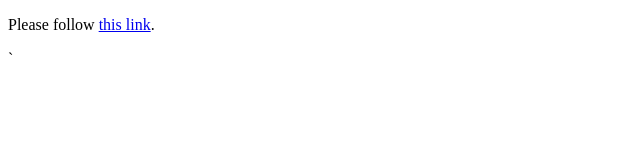
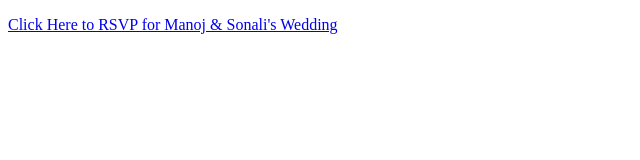
Before and after one commit to Patelso9/redirect, a plain HTML site: page index.html in a window 1280 px wide. Shown: the whole page, without its empty margins (0-640 px from the left). Drawn offline with Linux system fonts and the light colour scheme.

Commit message:
update †ext

```diff
--- a/index.html
+++ b/index.html
@@ -4,6 +4,6 @@
     <meta http-equiv="refresh" content="7; url='https://eqrco.de/a/PO1gUl'" />
   </head>
   <body>
-    <p>Please follow <a href="https://www.zola.com/wedding/manojsonalip/rsvp">this link</a>.</p>
+    <p> <a href="https://www.zola.com/wedding/manojsonalip/rsvp">Click Here to RSVP for Manoj & Sonali's Wedding</a> </p>
   </body>
-</html>`
+</html>
```
